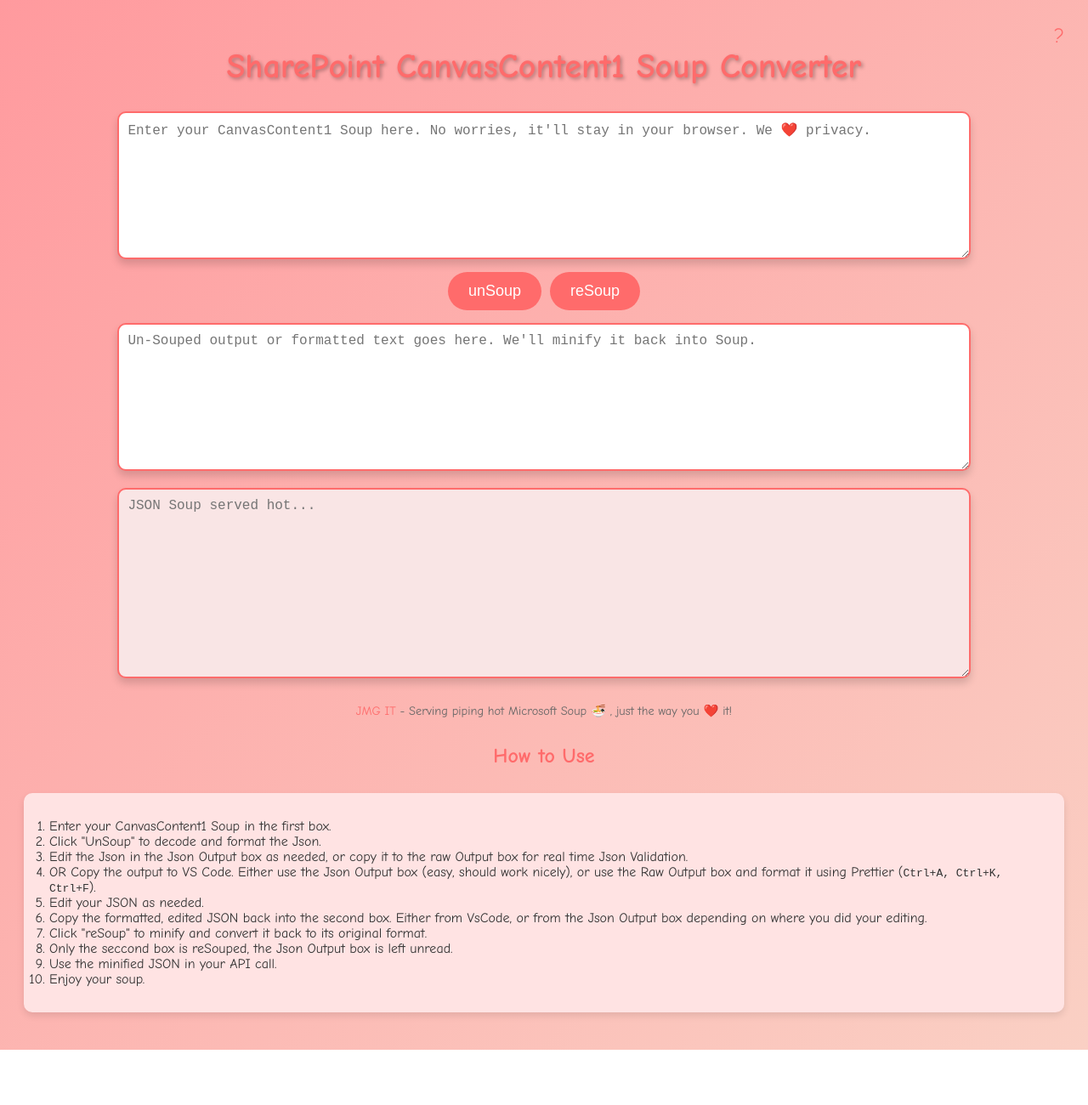
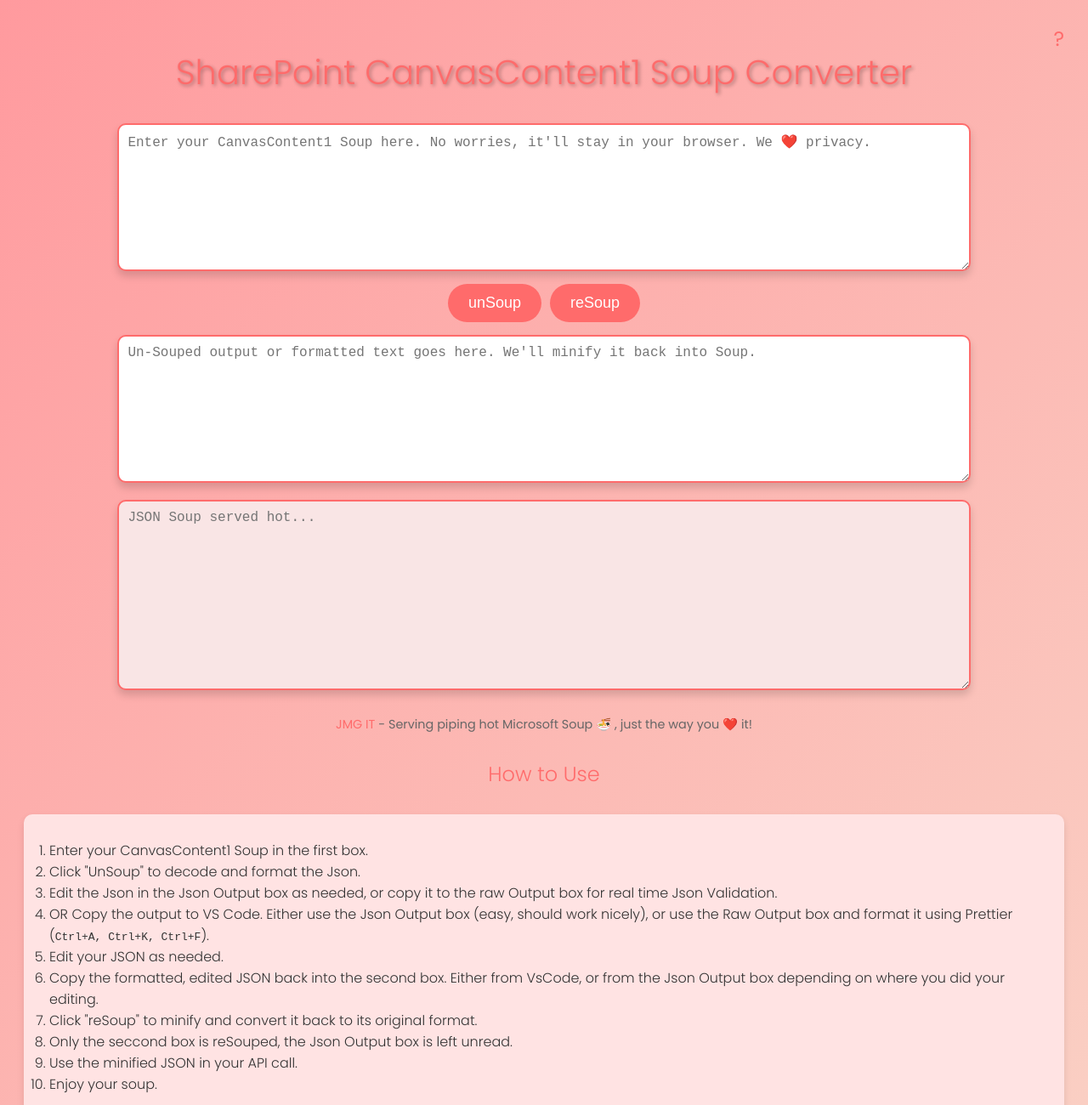
Before and after one commit to JacksonTheMaster/CanvasContent1Unfucker, a plain HTML site: page web/index.html in a window 1280 px wide. Shown: the top 1300 px of the page at 85% size. Before the commit the page ends 1235 px from the top, so only its background shows below. Drawn offline with Linux system fonts and the light colour scheme.

Commit message:
update font and json tooltip

```diff
--- a/web/converter.js
+++ b/web/converter.js
@@ -58,7 +58,7 @@ function handleJsonDisplay() {
             }
         } catch (e) {
             // If parsing fails, show an error message but still display the raw text
-            jsonOutputBox.value += `Invalid JSON or not a JSON format. Check the raw Output box...;'\n\n`;
+            jsonOutputBox.value += `Encountered an Error while Processing an Invalid Json Object or not at all a Json format. Possibly Check the raw Output box.\n`;
         }
     });
 }
--- a/web/index.html
+++ b/web/index.html
@@ -7,9 +7,10 @@
     <meta name="description" content="Decode and reformat SharePoint CanvasContent1 JSON data with this tool. UnSoup and reCook your CanvasContent1 data to make it readable and editable.">
     <meta name="keywords" content="SharePoint, CanvasContent1, JSON, Converter, UnSoup, reCook, Microsoft, SharePoint API">
     <meta name="author" content="JMG IT">
+    <link href="https://fonts.googleapis.com/css2?family=Poppins:wght@300;400;500;600;700&display=swap" rel="stylesheet">
     <style>
         body {
-            font-family: 'Comic Sans MS', 'Arial', sans-serif;
+            font-family: 'Poppins', sans-serif;
             display: flex;
             flex-direction: column;
             align-items: center;
@@ -24,11 +25,13 @@
             text-align: center;
             color: #ff6b6b;
             text-shadow: 2px 2px 4px rgba(0, 0, 0, 0.3);
+            font-weight: 350;
         }
         h2 {
             font-size: 1.5em;
             margin-top: 30px;
             color: #ff6b6b;
+            font-weight: 350;
         }
         ol {
             text-align: left;
@@ -37,6 +40,7 @@
             padding: 30px;
             border-radius: 10px;
             box-shadow: 0 4px 8px rgba(0, 0, 0, 0.1);
+            font-weight: 350;
         }
         textarea {
             width: 80%;
@@ -150,7 +154,7 @@
     <div class="question-mark" onclick="window.location.href='https://github.com/JacksonTheMaster/CanvasContent1Unfucker/tree/main';">
         ?
         <div class="tooltip">
-            Scroll down for "how to use", click for more information. Frustrated with wading through Microsoft's complex and messy nested JSON structures in SharePoint APIs, I created this tool to simplify the process. The SharePoint CanvasContent1 Unfucker was born out of the need to make these JSON soups more readable and easier to work with. Enjoy your soup, served just the way you like it! Sorry for Comic Sans, but I had to.<br><br>
+            Scroll down for "how to use", click for more information. Frustrated with wading through Microsoft's complex and messy nested JSON structures in SharePoint APIs, I created this tool to simplify the process. The SharePoint CanvasContent1 Unfucker was born out of the need to make these JSON soups more readable and easier to work with. Enjoy your soup, served just the way you like it! <br><br>
             You can manually decode your soup by replacing all occurrences of <code>\\\</code> with a temporary marker, then replacing all occurrences of <code>\"</code> with <code>"</code>, and finally replacing the temporary marker back to <code>\</code>. To reverse the process, simply follow these steps in reverse order.
         </div>
     </div>
```
